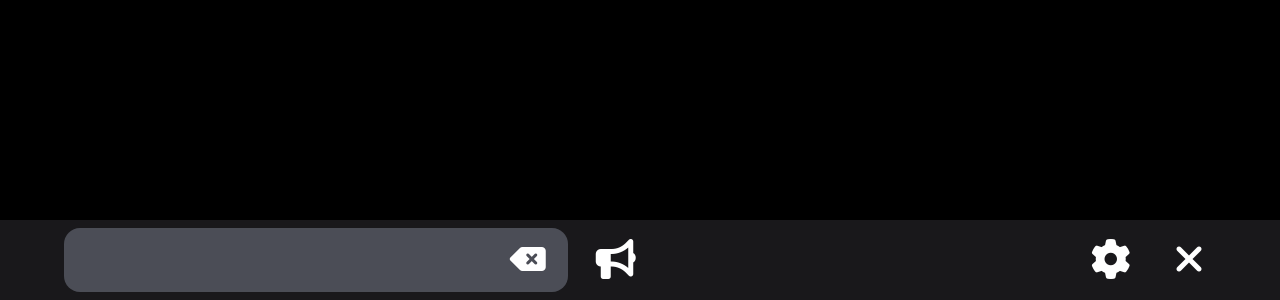
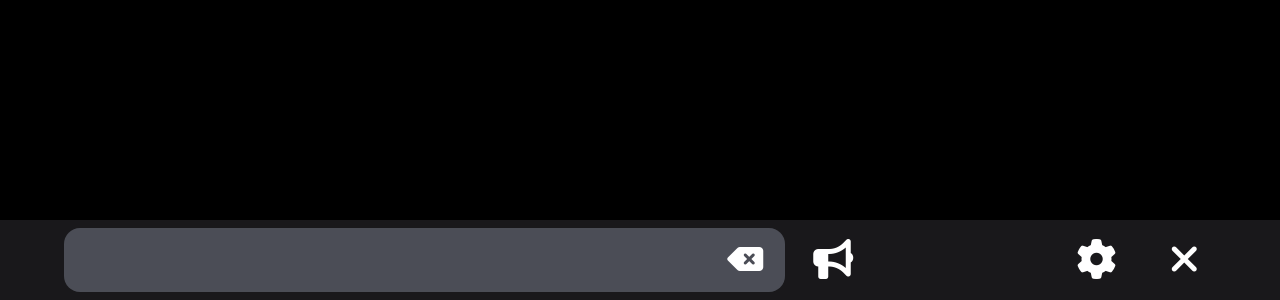
Before and after one commit to Alan-Kuan/ShoutOut, a plain HTML site: page index.html in a window 1280 px wide. Shown: the part 500-800 px from the top of the page. Drawn offline with Linux system fonts and the light colour scheme.

Commit message:
style: update panel's layout.

```diff
--- a/index.html
+++ b/index.html
@@ -31,6 +31,8 @@
                 </button>
             </form>
 
+            <div class="spacer"></div>
+
             <button id="play-pause" class="btn panel-btn control-btn">
                 <i class="fa-solid fa-play"></i>
             </button>
--- a/styles/main.css
+++ b/styles/main.css
@@ -4,6 +4,7 @@
     --text-field-bg: #4b4d56;
 
     --stage-height: 90vh;
+    --panel-btn-size: 4rem;
 }
 
 @media only screen and (max-width: 1024px) {
@@ -27,3 +28,7 @@ body {
     color: white;
     cursor: pointer;
 }
+
+.spacer {
+    flex-grow: 1;
+}
--- a/styles/msg-form.css
+++ b/styles/msg-form.css
@@ -1,10 +1,10 @@
 #msg-form {
     display: flex;
-    width: 90%;
+    width: 70%;
 }
 #msg-form .text-field-container {
     position: relative;
-    width: 60%;
+    flex-grow: 1;
 }
 #msg-form .text-field-container .text-field {
     width: 100%;
--- a/styles/panel.css
+++ b/styles/panel.css
@@ -28,8 +28,8 @@
 }
 
 .panel-btn {
-    width: 4rem;
-    height: 4rem;
+    width: var(--panel-btn-size);
+    height: var(--panel-btn-size);
     border-radius: 50%;
     margin-left: 1.5rem;
     font-size: 2.5rem;
```
